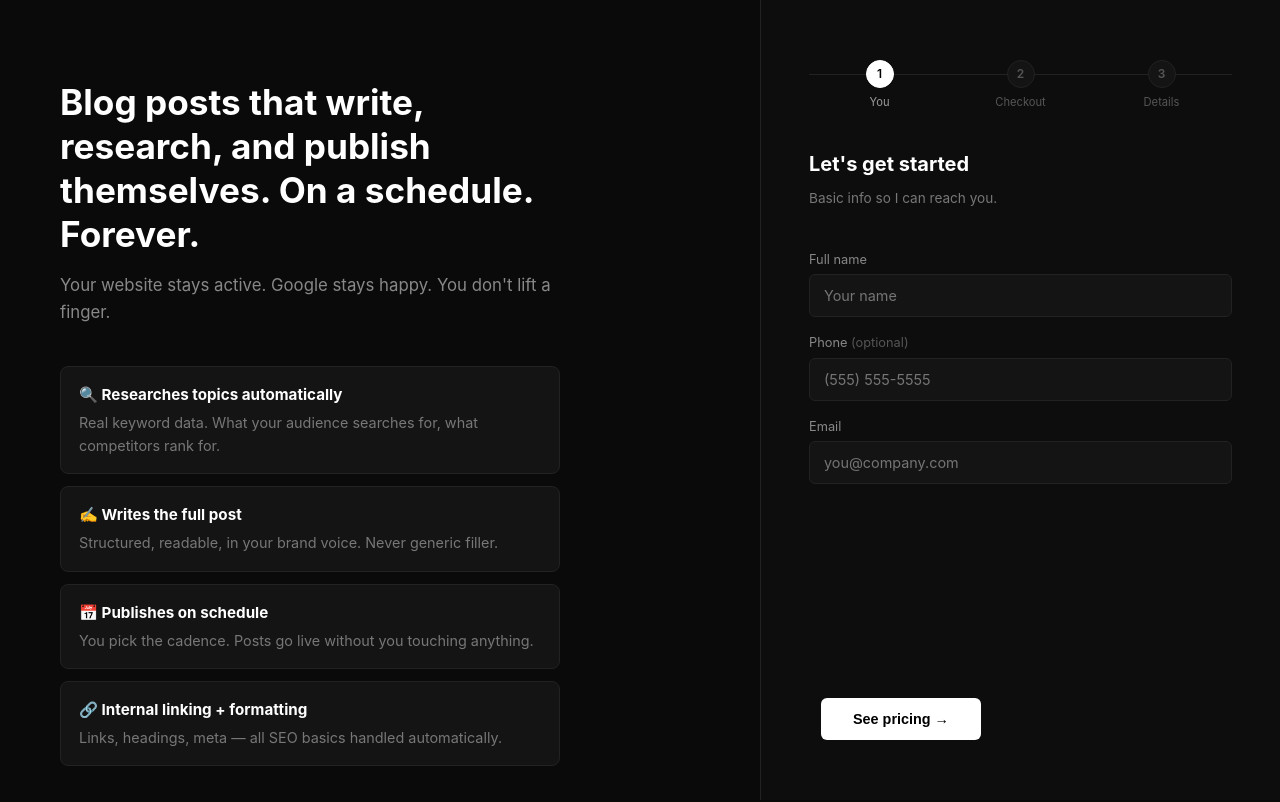
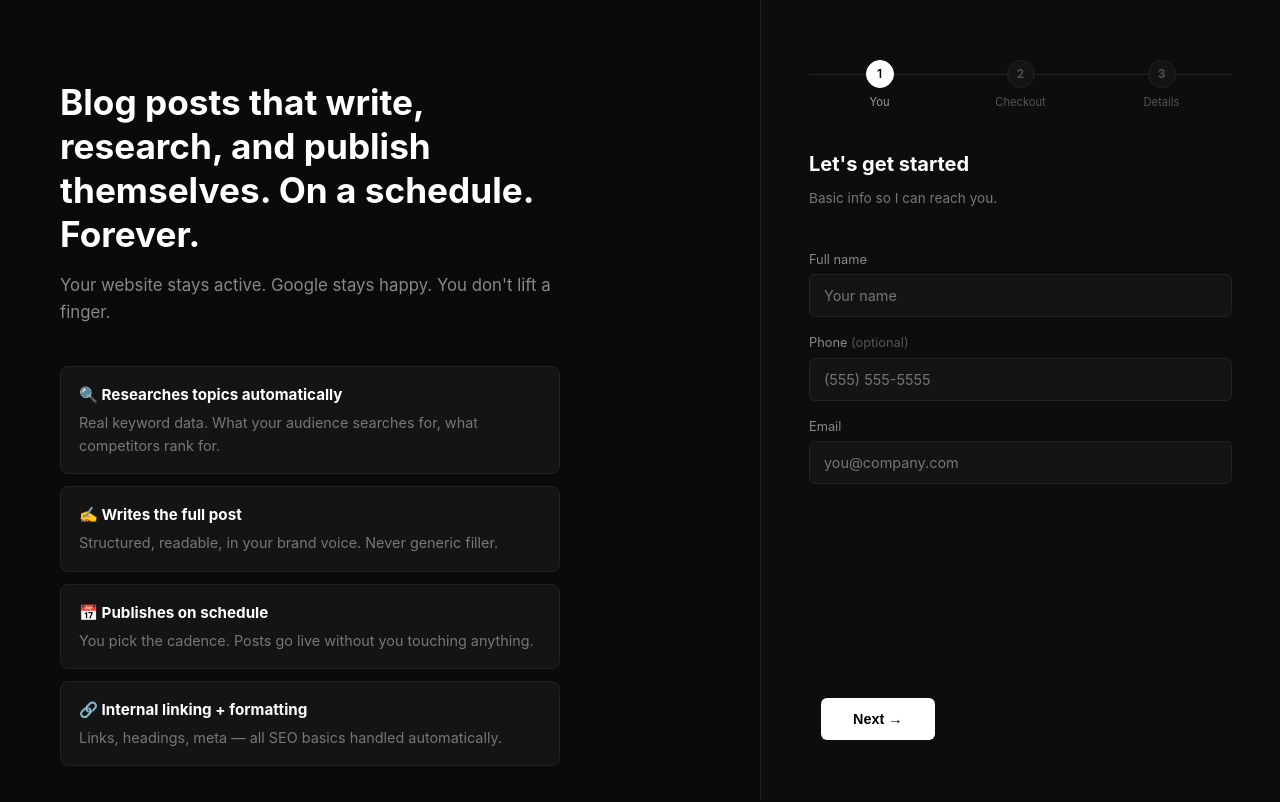
Before and after one commit to Bennyboy0789/blog-service, a website: page index.html in a window 1280 px wide. Shown: the top 802 px of the page. Drawn offline with Linux system fonts and the light colour scheme.

Commit message:
See pricing → Next

```diff
--- a/index.html
+++ b/index.html
@@ -267,7 +267,7 @@
     <input type="email" id="email" placeholder="you@company.com" required>
     <div class="btn-row">
       <div></div>
-      <button class="btn btn-primary" onclick="nextStep(2)">See pricing →</button>
+      <button class="btn btn-primary" onclick="nextStep(2)">Next →</button>
     </div>
   </div>
 
```
